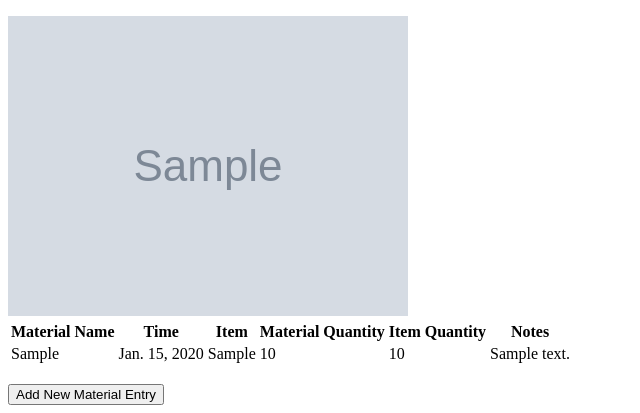
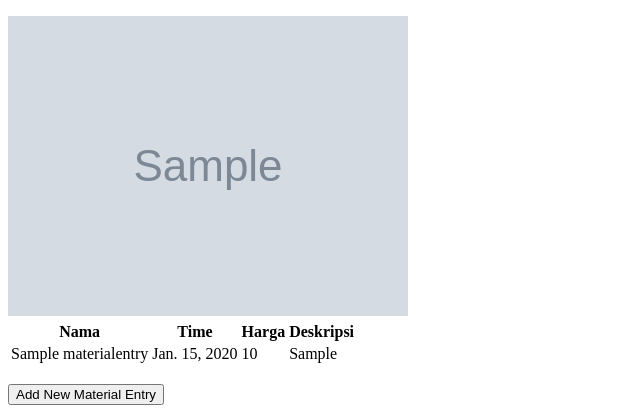
Before and after one commit to gOnEbOnE/e-daur, a Django app: template main/templates/main.html in a window 1280 px wide. Shown: the part 467-880 px from the top of the page, without its empty margins (0-640 px from the left). Run offline with Django 5.2, Linux system fonts and the light colour scheme; tables that the repository leaves empty hold one stand-in row (values such as "Sample post"); the template is opened without the code that fills it: values that come from a table or form of the project are taken from there, most other values are stand-ins (such as "Sample title", 1, 10 or a date in 2020); grey boxes marked "Sample" are stand-in pictures.

Commit message:
mengubah models

```diff
--- a/main/forms.py
+++ b/main/forms.py
@@ -4,4 +4,4 @@ from main.models import MaterialEntry
 class MaterialEntryForm(ModelForm):
     class Meta:
         model = MaterialEntry
-        fields = ["material", "item", "material_quantity","item_quantity", "notes"]
+        fields = ["nama", "harga", "deskripsi"]
--- a/main/models.py
+++ b/main/models.py
@@ -3,12 +3,10 @@ from django.db import models
 
 class MaterialEntry(models.Model):
     id = models.UUIDField(primary_key=True, default=uuid.uuid4, editable=False)  # tambahkan baris ini
-    material = models.CharField(max_length=255)
+    nama = models.CharField(max_length=255)
     time = models.DateField(auto_now_add=True)
-    item = models.CharField(max_length=255)  # tambahkan baris ini()
-    material_quantity = models.IntegerField()
-    item_quantity = models.IntegerField()
-    notes = models.TextField()
+    harga = models.IntegerField()
+    deskripsi = models.TextField()
     image = models.ImageField()
 
 # Create your models here.
--- a/main/templates/main.html
+++ b/main/templates/main.html
@@ -20,24 +20,20 @@
 {% else %}
 <table>
   <tr>
-    <th>Material Name</th>
+    <th>Nama</th>
     <th>Time</th>
-    <th>Item</th>
-    <th>Material Quantity</th>
-    <th>Item Quantity</th>
-    <th>Notes</th>
+    <th>Harga</th>
+    <th>Deskripsi</th>
   </tr>
 
   {% comment %} Berikut cara memperlihatkan data material di bawah baris ini
   {% endcomment %}
   {% for material_entry in material_entries %}
   <tr>
-    <td>{{material_entry.material}}</td>
+    <td>{{material_entry.nama}}</td>
     <td>{{material_entry.time}}</td>
-    <td>{{material_entry.item}}</td>
-    <td>{{material_entry.material_quantity}}</td>
-    <td>{{material_entry.item_quantity}}</td>
-    <td>{{material_entry.notes}}</td>
+    <td>{{material_entry.harga}}</td>
+    <td>{{material_entry.deskripsi}}</td>
   </tr>
   {% endfor %}
 </table>
```
Also changed, not shown: main/migrations/0006_rename_notes_materialentry_deskripsi_and_more.py (added).
